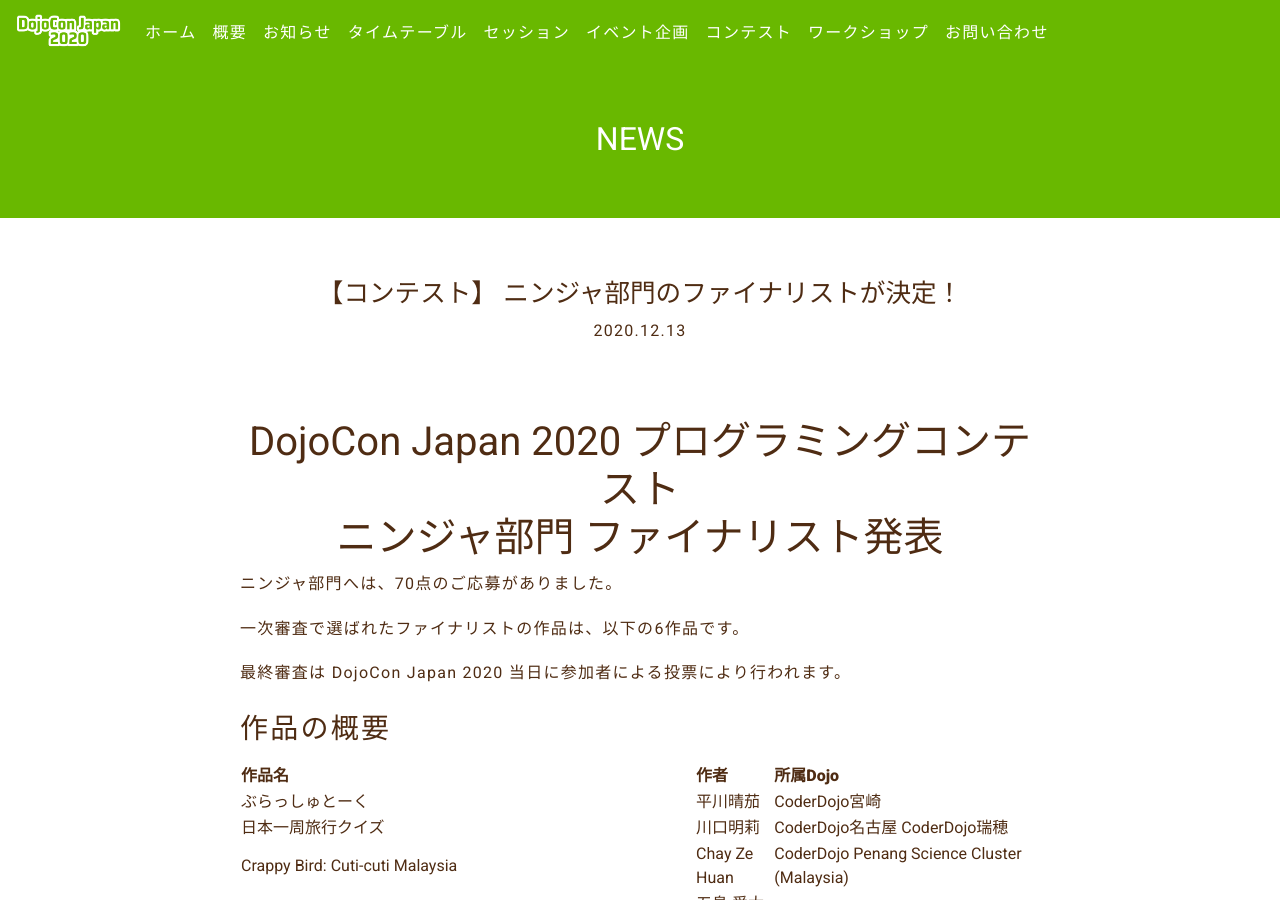
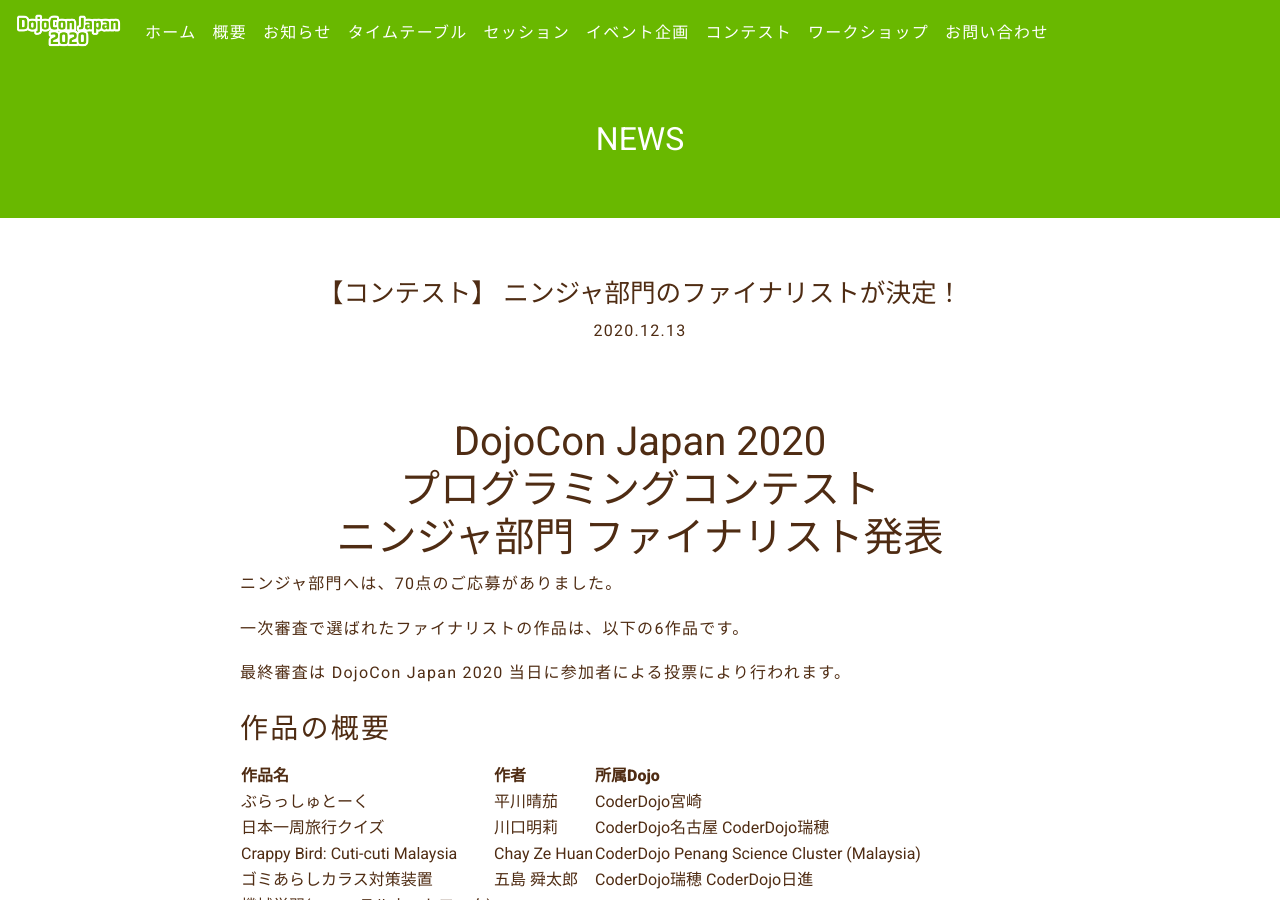
Before and after one commit to coderdojo-japan/dojocon2020.coderdojo.jp, a Jekyll site: the page built from _posts/2020-12-13-contest-ninja-finalist.md, in a window 1280 px wide and 900 px high. Built offline with Jekyll 4.4.1, drawn with Linux system fonts in a browser that asks for light colours; nearby versions of some CDN libraries; some web fonts are replaced; some of the changed text lies outside the part shown.

Commit message:
💄 改行してバランスを調整

```diff
--- a/_posts/2020-12-13-contest-ninja-finalist.md
+++ b/_posts/2020-12-13-contest-ninja-finalist.md
@@ -6,7 +6,7 @@
 permalink: /posts/8/
 ---
 
-# DojoCon Japan 2020 プログラミングコンテスト <br> ニンジャ部門 ファイナリスト発表
+# DojoCon Japan 2020 <br> プログラミングコンテスト <br> ニンジャ部門 ファイナリスト発表
 
 ニンジャ部門へは、70点のご応募がありました。
 
@@ -22,5 +22,5 @@
 | 日本一周旅行クイズ | 川口明莉 | CoderDojo名古屋 CoderDojo瑞穂 |
 | Crappy Bird: Cuti-cuti Malaysia | Chay Ze Huan | CoderDojo Penang Science Cluster (Malaysia) |
 | ゴミあらしカラス対策装置 | 五島 舜太郎 | CoderDojo瑞穂 CoderDojo日進 |
-| 機械学習(ニューラルネットワーク) を最初からプログラムして、数字判定システムを作ってみる | 三宅大智 | CoderDojo長津田 CoderDojo町田 CoderDojoあざみ野 |
+| 機械学習(ニューラルネットワーク) <br>を最初からプログラムして、<br>数字判定システムを作ってみる | 三宅大智 | CoderDojo長津田 CoderDojo町田 CoderDojoあざみ野 |
 | はたらきネコのリンゴ収穫日記 | 内田朋樹 | CoderDojo倉敷 |
```
